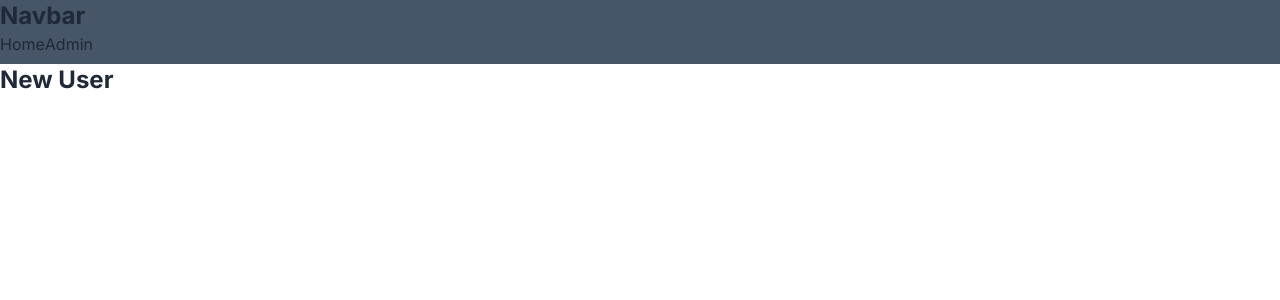
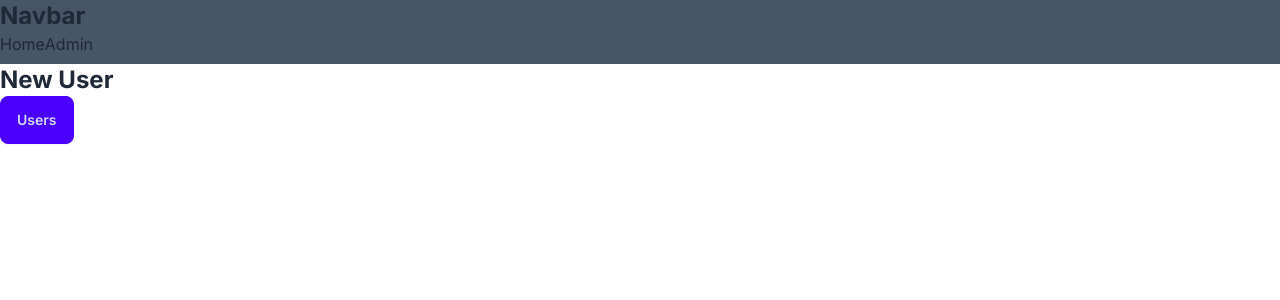
Before and after one commit to rupinderjdn/next-app, a Next.js app: page /users/new in a window 1280 px wide. Shown: the top 300 px of the page. Built offline with nearby package versions, Linux system fonts and the light colour scheme.

Commit message:
programatic navigation

```diff
--- a/app/users/new/page.tsx
+++ b/app/users/new/page.tsx
@@ -1,9 +1,21 @@
+'use client'
+import { useRouter } from 'next/navigation';
 import React from 'react'
 
 const newUserPage = () => {
+  const router = useRouter();
+
+
   return (
     <div>
+
       <h1>New User</h1>
+      <button className='btn btn-primary' onClick={() => {
+        console.log("clicked");
+        router.push("/users");
+      }}>
+           Users
+         </button>
     </div>
   )
 }
```
